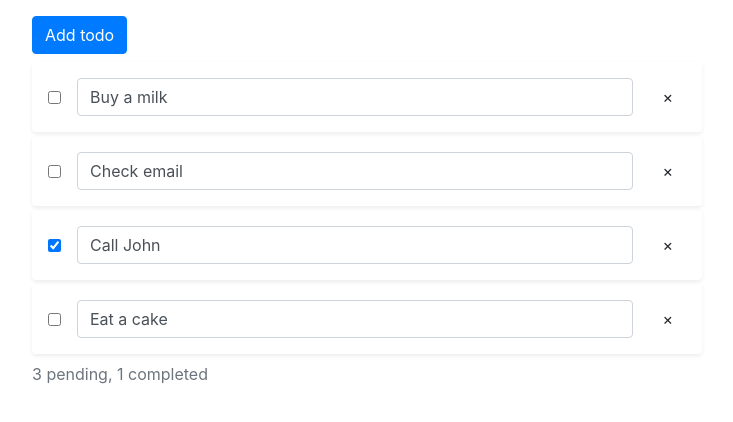
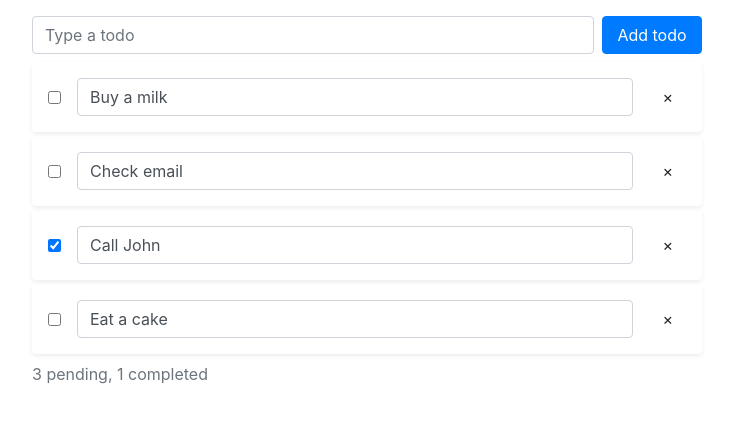
Before and after one commit to yurimikushov/react-mst-todo, a React (Create React App) app: page / in a window 1280 px wide. Shown: the top 422 px of the page, without its empty margins (273-1006 px from the left). Built offline with nearby package versions, Linux system fonts and the light colour scheme.

Commit message:
feat: added todo input field

```diff
--- a/src/components/AddTodoForm.jsx
+++ b/src/components/AddTodoForm.jsx
@@ -1,17 +1,31 @@
-import React from 'react'
+import React, { useState } from 'react'
 import PropTypes from 'prop-types'
 
 const AddTodoForm = ({ addTodo }) => {
+  const [todoTitle, setTodoTitle] = useState('')
+
   const addTodoHandler = (e) => {
     e.preventDefault()
-    addTodo()
+
+    if (!todoTitle) {
+      return
+    }
+
+    addTodo(todoTitle)
   }
 
   return (
-    <form className='add-todo-form'>
+    <form className='add-todo-form d-flex'>
+      <input
+        className='add-todo-form__input form-control mr-2'
+        placeholder='Type a todo'
+        value={todoTitle}
+        onChange={(e) => setTodoTitle(e.target.value)}
+      />
       <button
         className='add-todo-form__add-btn btn btn-primary'
         type='submit'
+        style={{ minWidth: '100px' }}
         onClick={addTodoHandler}
       >
         Add todo
--- a/src/store/Root.js
+++ b/src/store/Root.js
@@ -15,7 +15,7 @@ const RootStore = types
     },
   }))
   .actions((self) => ({
-    addTodo: (title = '') => {
+    addTodo: (title) => {
       self.todos.push(Todo.create({ id: nanoid(), title }))
     },
     deleteTodo: (todoId) => {
```
